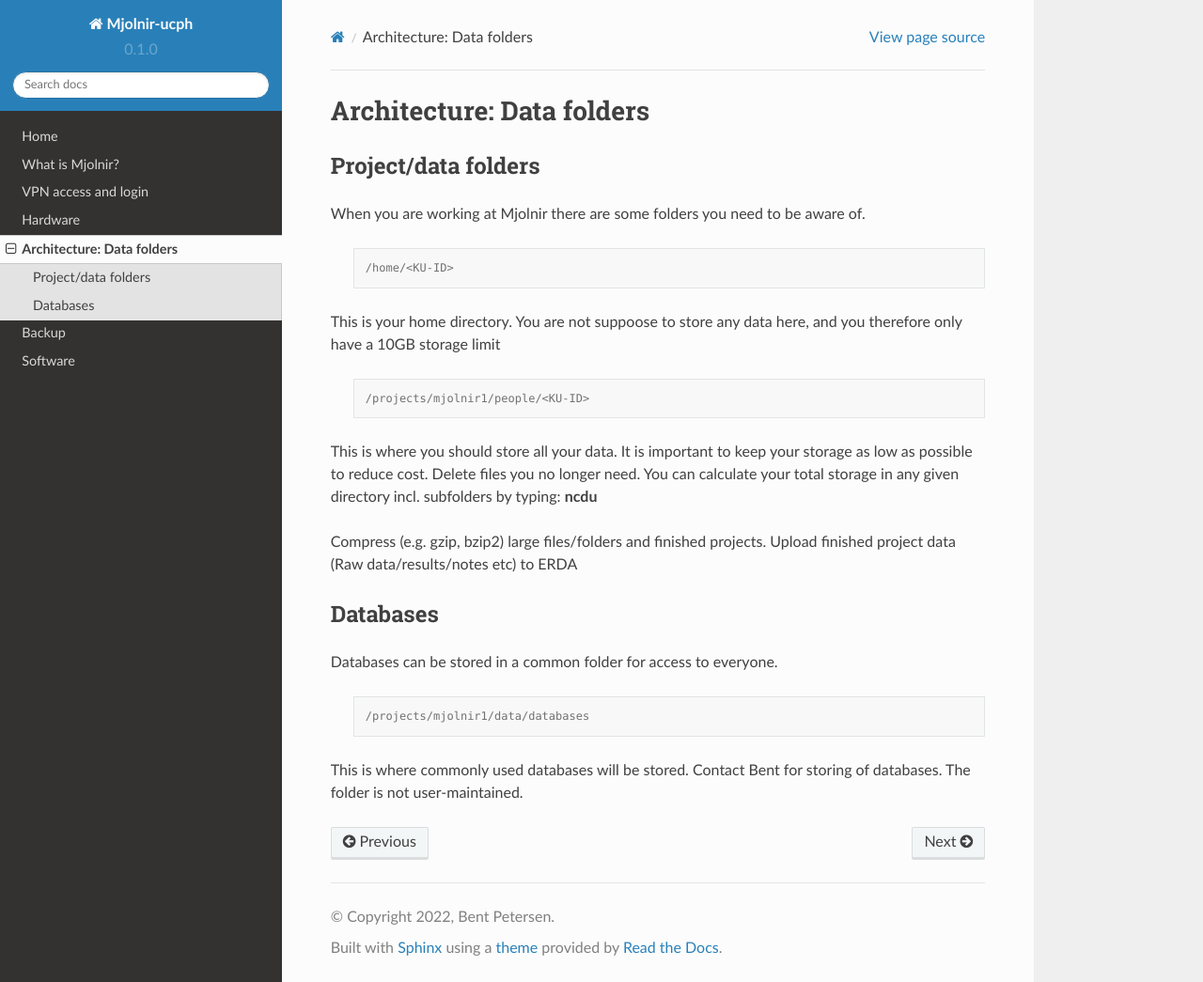
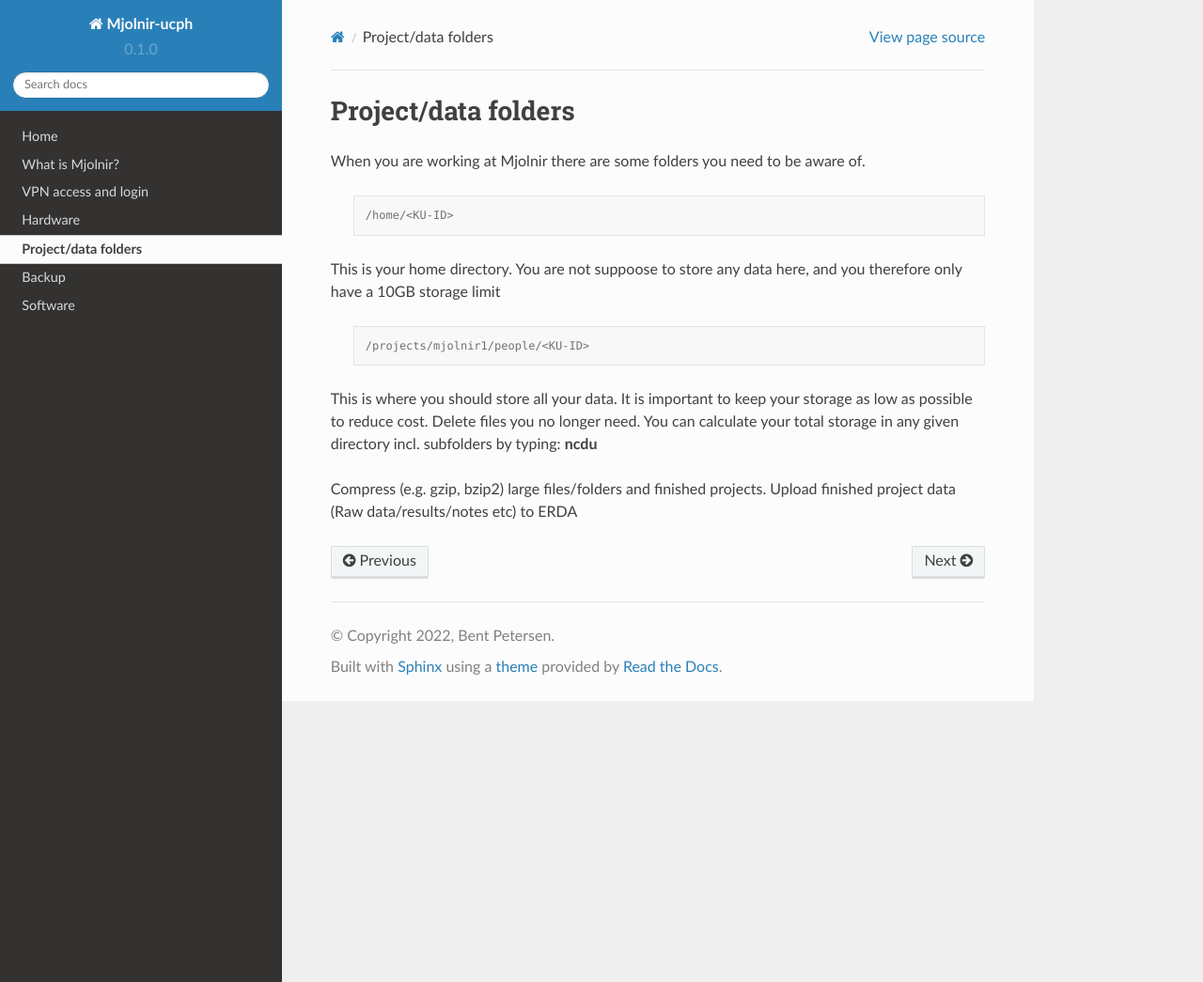
Before and after one commit to bentpetersendk/mjolnir_ucph, a Sphinx documentation site: the page built from docs/source/architecture_data_folders.rst, in a window 1280 px wide and 1045 px high. Shown: the whole window at 94% size. Built offline with Sphinx 7.4.7 and the Read the Docs theme 2.0.0, drawn with Linux system fonts in a browser that asks for light colours.

Commit message:
Update architecture_data_folders.rst

```diff
--- a/docs/source/architecture_data_folders.rst
+++ b/docs/source/architecture_data_folders.rst
@@ -1,9 +1,6 @@
-Architecture: Data folders
-====
+Project/data folders
+=====
 
-
-Project/data folders
-*****
 When you are working at Mjolnir there are some folders you need to be aware of.
 
     .. code-block:: console
@@ -20,15 +17,3 @@ This is where you should store all your data. It is important to keep your stora
 
 Compress (e.g. gzip, bzip2) large files/folders and finished projects.
 Upload finished project data (Raw data/results/notes etc) to ERDA
-
-
-Databases
-*****
-
-Databases can be stored in a common folder for access to everyone.
-
-    .. code-block:: console
-
-        /projects/mjolnir1/data/databases
-
-This is where commonly used databases will be stored. Contact Bent for storing of databases. The folder is not user-maintained.
```
